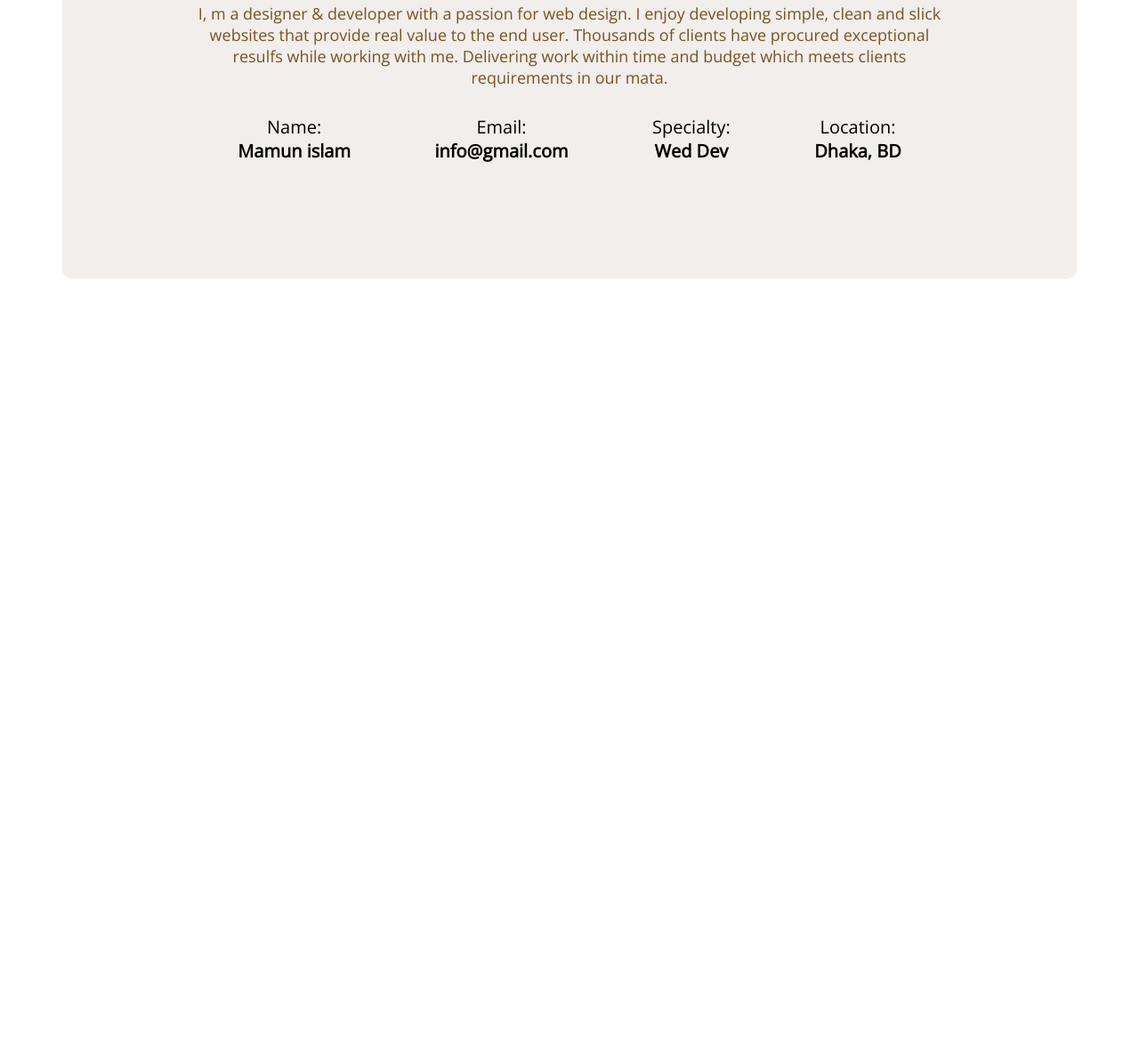
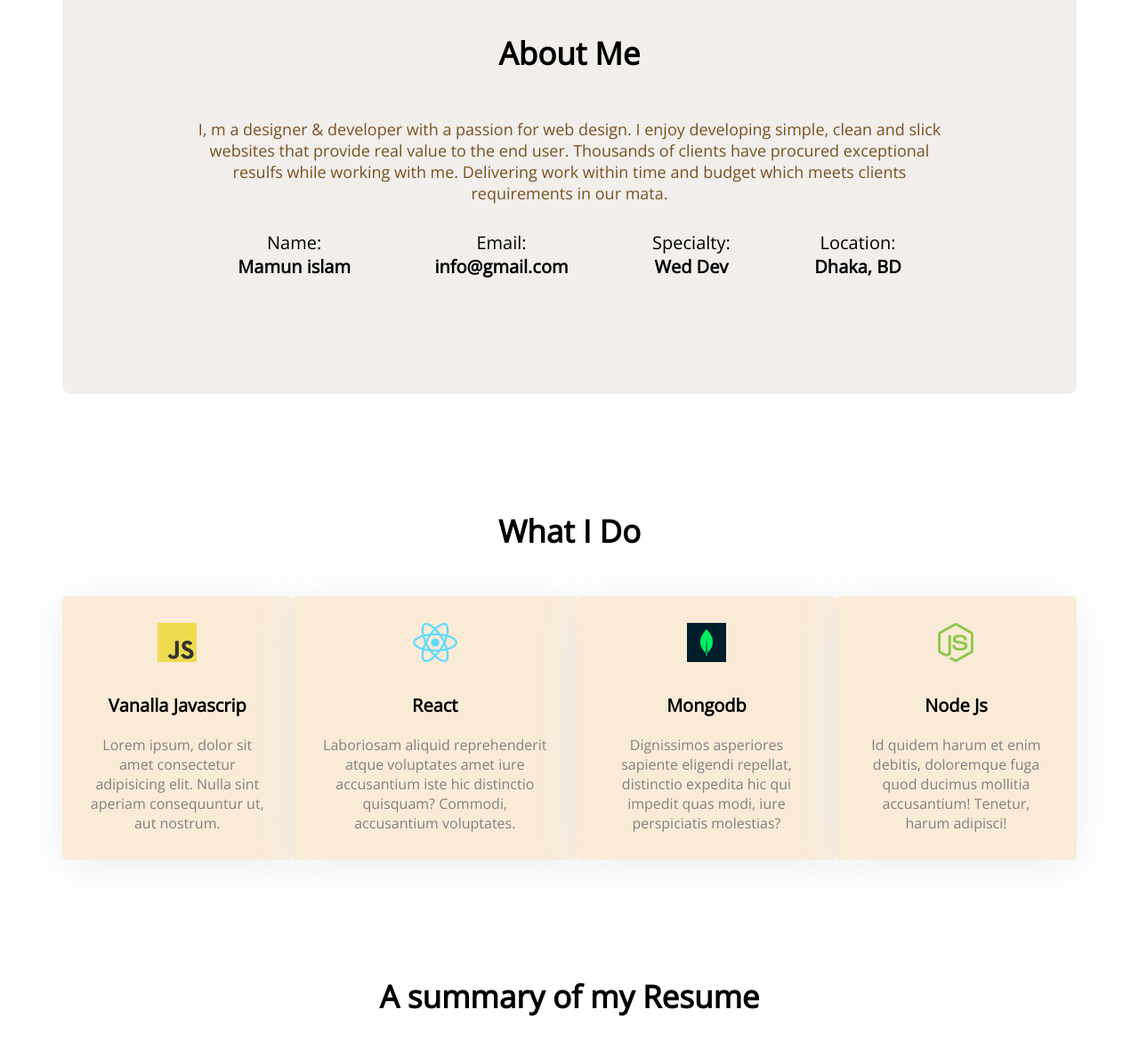
Before and after one commit to al-mamun307/developer-portfolio, a plain HTML site: page index.html in a window 1280 px wide. Shown: the part 1194-2374 px from the top of the page at 89% size. Before the commit the page ends 1507 px from the top, so only its background shows below. Drawn offline with nearby package versions, Linux system fonts and the light colour scheme.

Commit message:
added skills containt

```diff
--- a/index.html
+++ b/index.html
@@ -55,6 +55,36 @@
                 </div>
             </div>
         </section>
+        <!-- what i do section -->
+        <section class="what-i-do">
+            <h3 class="section-title">What I Do</h3>
+            <div class="skills-container">
+                <div class="skill">
+                    <img src="images/icons/js.png" alt="">
+                    <p class="skill-title">Vanalla Javascrip</p>
+                    <p class="skill-description">Lorem ipsum, dolor sit amet consectetur adipisicing elit. Nulla sint aperiam consequuntur ut, aut nostrum.</p>
+                </div>
+                <div class="skill">
+                    <img src="images/icons/react.png" alt="">
+                    <p class="skill-title">React</p>
+                    <p class="skill-description">Laboriosam aliquid reprehenderit atque voluptates amet iure accusantium iste hic distinctio quisquam? Commodi, accusantium voluptates.</p>
+                </div>
+                <div class="skill">
+                    <img src="images/icons/mongo.png" alt="">
+                    <p class="skill-title">Mongodb</p>
+                    <p class="skill-description">Dignissimos asperiores sapiente eligendi repellat, distinctio expedita hic qui impedit quas modi, iure perspiciatis molestias?</p>
+                </div>
+                <div class="skill">
+                    <img src="images/icons/nodejs.png" alt="">
+                    <p class="skill-title">Node Js</p>
+                    <p class="skill-description">Id quidem harum et enim debitis, doloremque fuga quod ducimus mollitia accusantium! Tenetur, harum adipisci!</p>
+                </div>
+            </div>
+        </section>
+        <!-- Resume section -->
+        <section class="Resume">
+            <h3 class="section-title">A summary of my Resume</h3>
+        </section>
 
     </main>
     <footer>
--- a/styles/portfolio.css
+++ b/styles/portfolio.css
@@ -73,7 +73,7 @@ main{
 /* about section styles */
 .about{
     text-align: center;
-    margin-top: 150px;
+    margin-top: 130px;
     background-color: rgb(241, 238, 235);
     border-radius: 10px;
     padding: 130px 150px;
@@ -82,7 +82,7 @@ main{
 
     font-weight: 700;
     font-size: 35px;
-    margin-bottom: 30px;
+    margin-bottom: 50px;
 }
 .section-discription{
     color: rgb(122, 82, 33);
@@ -101,3 +101,31 @@ main{
     font-weight: 700;
     font-size: 20px;
 }
+/* what i do style */
+.what-i-do{
+    margin-top: 130px;
+    text-align: center;
+}
+.skills-container{
+    display: flex;
+}
+.skill-title{
+    font-weight: 700;
+    font-size: 20px;
+    margin-top: 30px;
+    margin-bottom: 20px;
+}
+.skill-description{
+    color: gray;
+}
+.skill{
+    background-color: antiquewhite;
+    box-shadow: 0px 6px 50px rgb(234, 236, 240);
+    border-radius: 5px;
+    padding: 30px;
+}
+/*  Resume stitls */
+.section-title{
+    margin-top: 130px;
+    text-align: center;
+}
```
